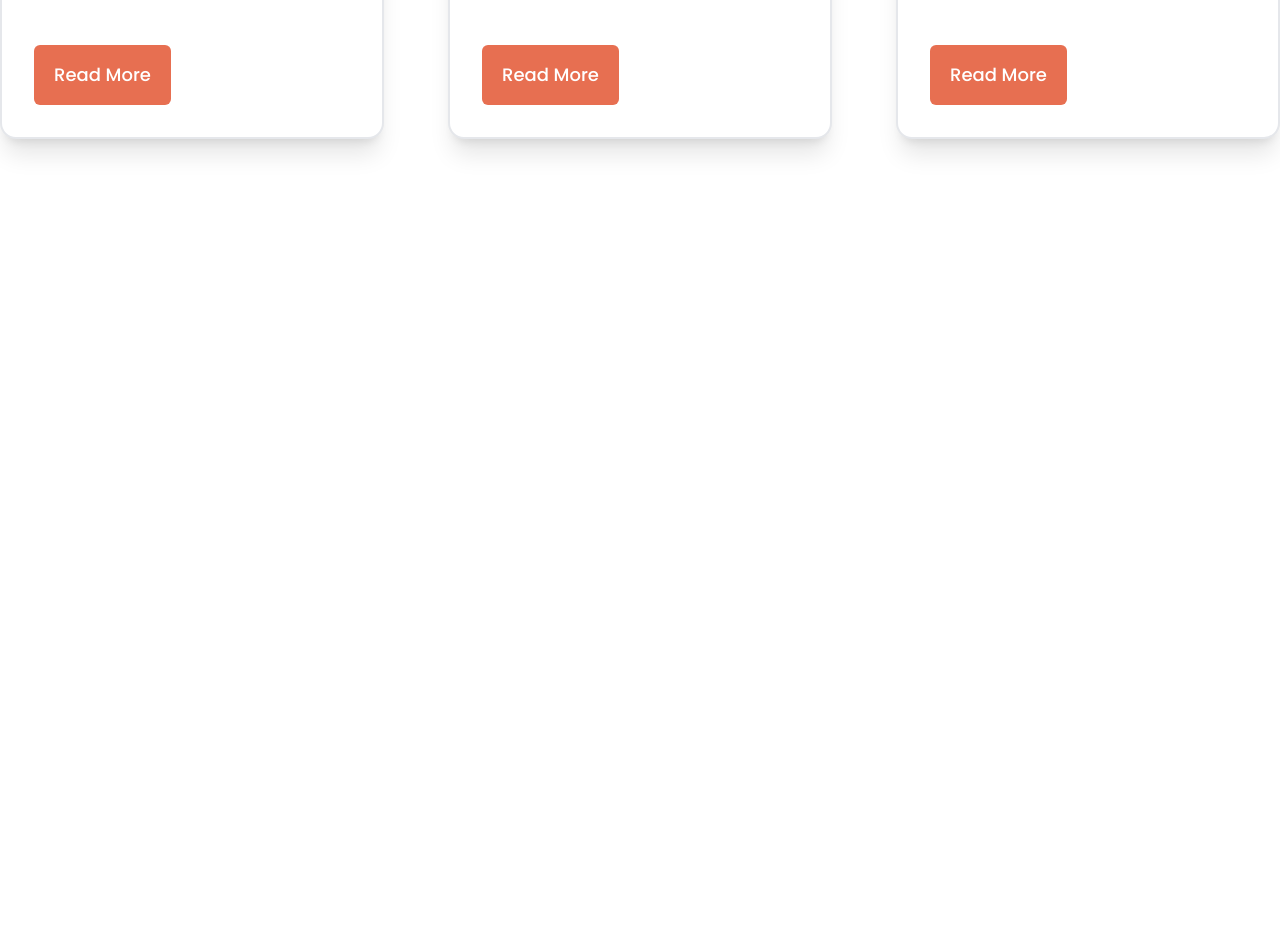
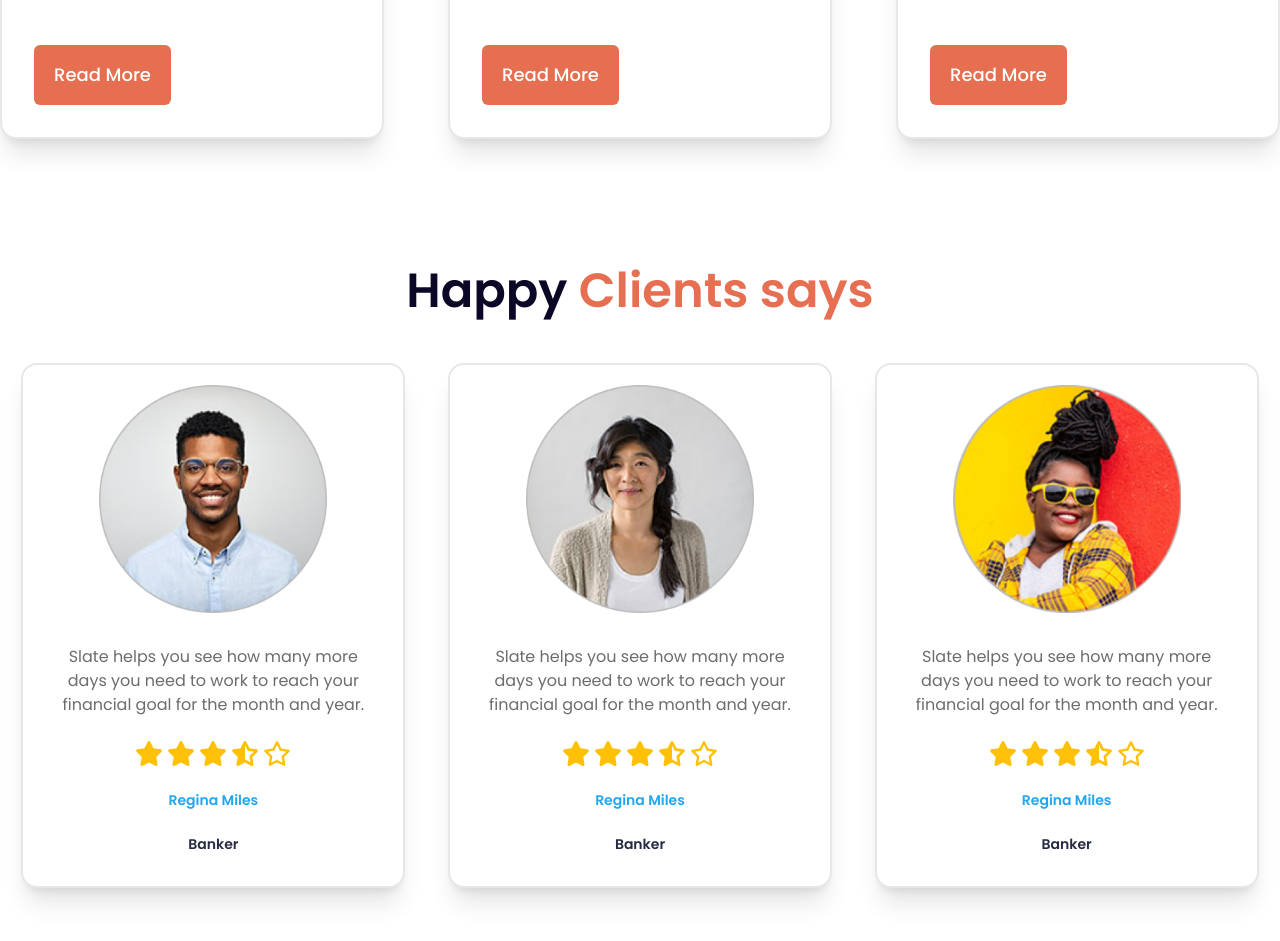
Before and after one commit to Samiul821/biker-zone-with-daisyUI, a plain HTML site: page index.html in a window 1280 px wide. Shown: the part 1867-2808 px from the top of the page. Before the commit the page ends 2134 px from the top, so only its background shows below. Drawn offline with nearby package versions, Linux system fonts and the light colour scheme.

Commit message:
happy clients section added and style in tailwind css

```diff
--- a/index.html
+++ b/index.html
@@ -179,45 +179,121 @@
             <h2 class="text-center text-4xl font-semibold text-[#0A0826] mb-10 md:12 md:text-5xl">Latest News</h2>
             <div class="flex flex-col gap-y-4 md:flex-row justify-between items-center">
                 <!-- card 1 -->
-                <div class="card bg-base-100 md:w-96 shadow-xl border-2 pt-5">
+                <div class="card bg-base-100 md:w-96 shadow-xl border-2 pt-5  mx-4 md:mx-0">
                     <figure>
-                        <img src="images/others/latest1.png"
-                            alt="Bike" />
+                        <img src="images/others/latest1.png" alt="Bike" />
                     </figure>
                     <div class="card-body">
                         <h2 class="card-title">Ducati XDIAVEL S-73</h2>
-                        <p class="text-[#6C6C6C] mb-10">Lorem ipsum dolor sit amet, consectetur adipiscing elit. Lacus, fermentum amet faucibus sed id nisi lectus at.</p>
+                        <p class="text-[#6C6C6C] mb-10">Lorem ipsum dolor sit amet, consectetur adipiscing elit. Lacus,
+                            fermentum amet faucibus sed id nisi lectus at.</p>
                         <div class="card-actions justify-start">
-                           <button class="text-lg text-white font-medium py-4 px-5 rounded-md bg-[#E76F51]">Read More</button>
+                            <button class="text-lg text-white font-medium py-4 px-5 rounded-md bg-[#E76F51]">Read
+                                More</button>
                         </div>
                     </div>
                 </div>
                 <!-- card 2 -->
-                <div class="card bg-base-100 md:w-96 shadow-xl border-2 pt-5">
+                <div class="card bg-base-100 md:w-96 shadow-xl border-2 pt-5 mx-4 md:mx-0">
                     <figure>
-                        <img src="images/others/latest2.png"
-                            alt="Bike" />
+                        <img src="images/others/latest2.png" alt="Bike" />
                     </figure>
                     <div class="card-body">
                         <h2 class="card-title">Motorcycles & Scooters</h2>
-                        <p class="text-[#6C6C6C] mb-10">Lorem ipsum dolor sit amet, consectetur adipiscing elit. Lacus, fermentum amet faucibus sed id nisi lectus at.</p>
+                        <p class="text-[#6C6C6C] mb-10">Lorem ipsum dolor sit amet, consectetur adipiscing elit. Lacus,
+                            fermentum amet faucibus sed id nisi lectus at.</p>
                         <div class="card-actions justify-start">
-                           <button class="text-lg text-white font-medium py-4 px-5 rounded-md bg-[#E76F51]">Read More</button>
+                            <button class="text-lg text-white font-medium py-4 px-5 rounded-md bg-[#E76F51]">Read
+                                More</button>
                         </div>
                     </div>
                 </div>
                 <!-- card 3 -->
-                <div class="card bg-base-100 md:w-96 shadow-xl border-2 pt-5">
+                <div class="card bg-base-100 md:w-96 shadow-xl border-2 pt-5 mx-4 md:mx-0">
                     <figure>
-                        <img src="images/others/latest3.png"
-                            alt="Bike" />
+                        <img src="images/others/latest3.png" alt="Bike" />
                     </figure>
                     <div class="card-body">
                         <h2 class="card-title">2021 Honda CBR500R</h2>
-                        <p class="text-[#6C6C6C] mb-10">Lorem ipsum dolor sit amet, consectetur adipiscing elit. Lacus, fermentum amet faucibus sed id nisi lectus at.</p>
+                        <p class="text-[#6C6C6C] mb-10">Lorem ipsum dolor sit amet, consectetur adipiscing elit. Lacus,
+                            fermentum amet faucibus sed id nisi lectus at.</p>
                         <div class="card-actions justify-start">
-                           <button class="text-lg text-white font-medium py-4 px-5 rounded-md bg-[#E76F51]">Read More</button>
+                            <button class="text-lg text-white font-medium py-4 px-5 rounded-md bg-[#E76F51]">Read
+                                More</button>
                         </div>
+                    </div>
+                </div>
+            </div>
+        </section>
+
+        <!-- Happy Clients Section -->
+        <section class="mb-16 md:mb-32">
+            <h1 class="text-[#0A0826] text-center text-4xl md:text-5xl font-semibold mb-20 md:mb-12"><span>Happy</span>
+                <span class="text-[#E76F51]">Clients says</span></h1>
+
+            <!-- card container -->
+            <div class="flex flex-col gap-y-6 md:flex-row md:justify-around">
+                <!-- card 1 -->
+                <div class="card bg-base-100 md:w-96 shadow-xl border-2 pt-5  mx-4 md:mx-0">
+                    <figure>
+                        <img class="w-3/5" src="images/others/user-1.png" alt="user-1" />
+                    </figure>
+                    <div class="card-body">
+                        <p class="text-[#6C6C6C] mb-4 text-center">Slate helps you see how
+                            many more days you need
+                            to work to reach your financial
+                            goal for the month and year.</p>
+                        <div class="flex justify-center gap-x-1 mb-4">
+                            <img class="w-7" src="images/icons/star-solid.svg" alt="">
+                            <img class="w-7" src="images/icons/star-solid.svg" alt="">
+                            <img class="w-7" src="images/icons/star-solid.svg" alt="">
+                            <img class="w-7" src="images/icons/star-half-stroke-solid.svg" alt="">
+                            <img class="w-7" src="images/icons/star-regular.svg" alt="">
+                        </div>
+                        <small class="text-sm font-semibold text-[#23A6F0] text-center mb-4">Regina Miles</small>
+                        <small class="text-sm font-semibold text-[#252B42] text-center">Banker</small>
+                    </div>
+                </div>
+                <!-- card 2 -->
+                <div class="card bg-base-100 md:w-96 shadow-xl border-2 pt-5  mx-4 md:mx-0">
+                    <figure>
+                        <img class="w-3/5" src="images/others/user-2.png" alt="user-1" />
+                    </figure>
+                    <div class="card-body">
+                        <p class="text-[#6C6C6C] mb-4 text-center">Slate helps you see how
+                            many more days you need
+                            to work to reach your financial
+                            goal for the month and year.</p>
+                        <div class="flex justify-center gap-x-1 mb-4">
+                            <img class="w-7" src="images/icons/star-solid.svg" alt="">
+                            <img class="w-7" src="images/icons/star-solid.svg" alt="">
+                            <img class="w-7" src="images/icons/star-solid.svg" alt="">
+                            <img class="w-7" src="images/icons/star-half-stroke-solid.svg" alt="">
+                            <img class="w-7" src="images/icons/star-regular.svg" alt="">
+                        </div>
+                        <small class="text-sm font-semibold text-[#23A6F0] text-center mb-4">Regina Miles</small>
+                        <small class="text-sm font-semibold text-[#252B42] text-center">Banker</small>
+                    </div>
+                </div>
+                <!-- card 3 -->
+                <div class="card bg-base-100 md:w-96 shadow-xl border-2 pt-5  mx-4 md:mx-0">
+                    <figure>
+                        <img class="w-3/5" src="images/others/user-3.png" alt="user-1" />
+                    </figure>
+                    <div class="card-body">
+                        <p class="text-[#6C6C6C] mb-4 text-center">Slate helps you see how
+                            many more days you need
+                            to work to reach your financial
+                            goal for the month and year.</p>
+                        <div class="flex justify-center gap-x-1 mb-4">
+                            <img class="w-7" src="images/icons/star-solid.svg" alt="">
+                            <img class="w-7" src="images/icons/star-solid.svg" alt="">
+                            <img class="w-7" src="images/icons/star-solid.svg" alt="">
+                            <img class="w-7" src="images/icons/star-half-stroke-solid.svg" alt="">
+                            <img class="w-7" src="images/icons/star-regular.svg" alt="">
+                        </div>
+                        <small class="text-sm font-semibold text-[#23A6F0] text-center mb-4">Regina Miles</small>
+                        <small class="text-sm font-semibold text-[#252B42] text-center">Banker</small>
                     </div>
                 </div>
             </div>
```
